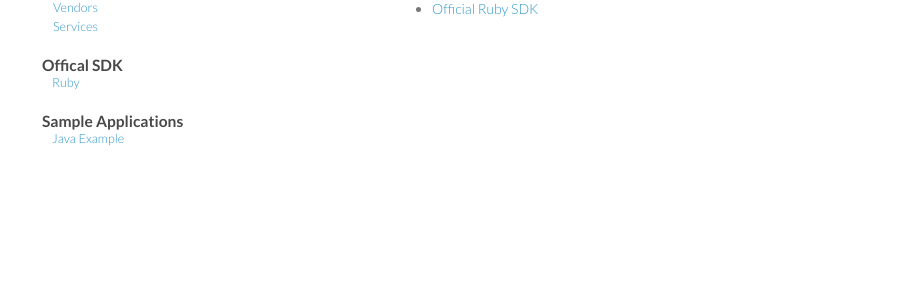
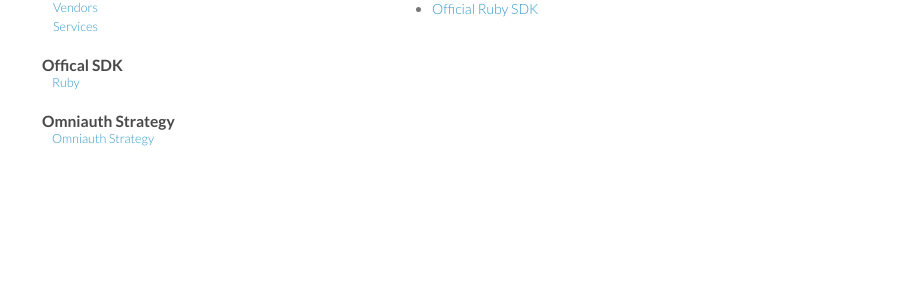
Before and after one commit to assaydepot/api, a Jekyll site: the page built from index.html, in a window 1280 px wide. Shown: the part 215-520 px from the top of the page, without its empty margins (178-1092 px from the left). Built offline with Jekyll 4.4.1, drawn with Linux system fonts in a browser that asks for light colours.

Commit message:
Remove the java application and add the omniauth strategy

```diff
--- a/_layouts/default.html
+++ b/_layouts/default.html
@@ -30,9 +30,9 @@
           <ul>
             <li><a href="https://github.com/assaydepot/assaydepot-rb">Ruby</a></li>
           </ul>
-          <li><h3>Sample Applications</h3></li>
+          <li><h3>Omniauth Strategy</h3></li>
           <ul>
-            <li><a href="https://github.com/assaydepot/assaydepot-java-example">Java Example</a></li>
+            <li><a href="https://github.com/assaydepot/omniauth-scientist">Omniauth Strategy</a></li>
           </ul>
         </ul>
 
```
